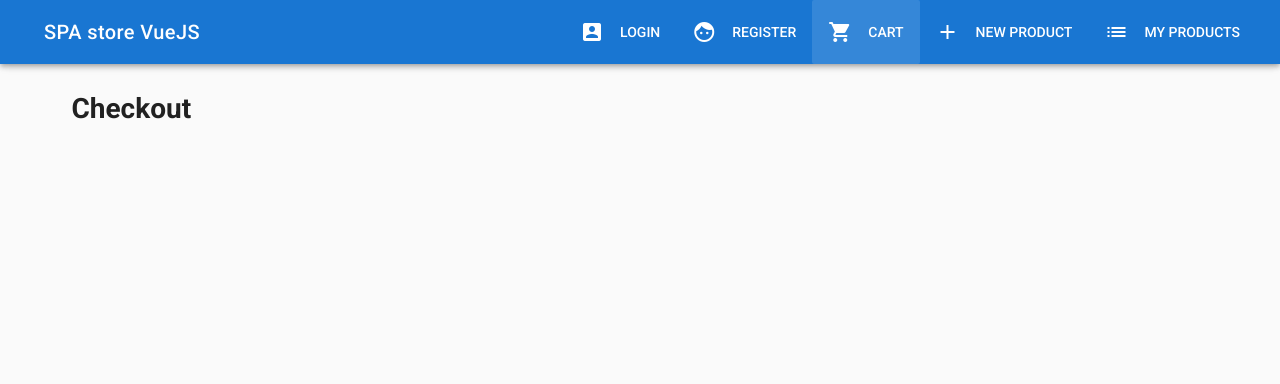
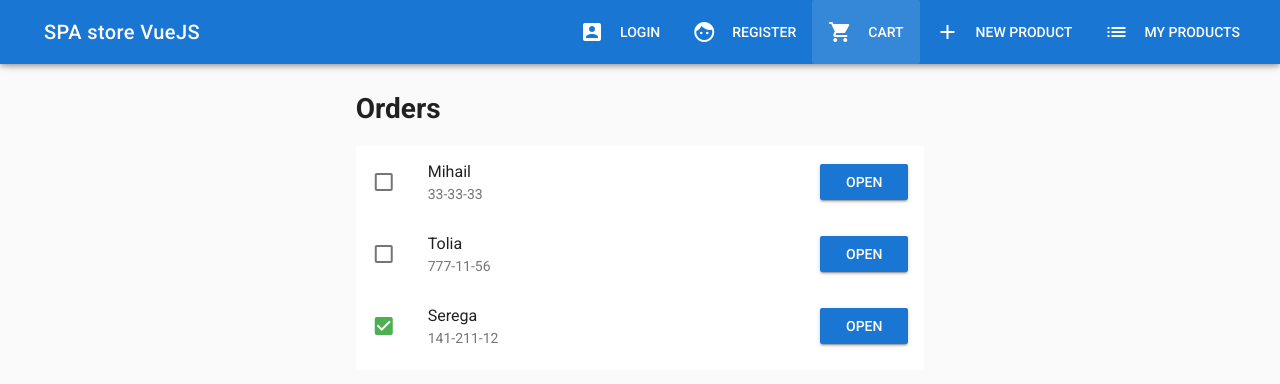
Before and after one commit to wveik/vuejs-spa-store, a Vue app: page /checkout in a window 1280 px wide. Shown: the top 384 px of the page. Built offline with nearby package versions, Linux system fonts and the light colour scheme.

Commit message:
Реализация страницы - Заказов

```diff
--- a/src/components/User/Checkout.vue
+++ b/src/components/User/Checkout.vue
@@ -1,8 +1,38 @@
 <template>
     <v-container>
         <v-layout row>
-            <v-flex xs12>
-                <h1>Checkout</h1>
+            <v-flex xs12 sm6 offset-sm3>
+                <h1 class="text-secondary mb-3">Orders</h1>
+                    <v-list
+                        subheader
+                        two-line
+                        >
+
+                        <v-list-tile avatar
+                            v-for="order in orders"
+                            :key="order.id"
+                        >
+                            <v-list-tile-action>
+                                <v-checkbox
+                                    color="success"
+                                    :input-value="order.done"
+                                    @change="markDone(order)"
+                                ></v-checkbox>
+                            </v-list-tile-action>
+
+                            <v-list-tile-content>
+                                <v-list-tile-title>{{ order.name }}</v-list-tile-title>
+                                <v-list-tile-sub-title>{{ order.phone }}</v-list-tile-sub-title>
+                            </v-list-tile-content>
+
+                            <v-list-tile-action>
+                                <v-btn
+                                    :to="'/product/' + order.productId"
+                                class="primary">Open</v-btn>
+                            </v-list-tile-action>
+                        </v-list-tile>
+
+                    </v-list>
             </v-flex>
         </v-layout>
     </v-container>
@@ -11,7 +41,36 @@
 <script>
 export default {
   data () {
-    return {}
+    return {
+      orders: [
+        {
+          id: '1',
+          name: 'Mihail',
+          phone: '33-33-33',
+          productId: '1',
+          done: false
+        },
+        {
+          id: '2',
+          name: 'Tolia',
+          phone: '777-11-56',
+          productId: '2',
+          done: false
+        },
+        {
+          id: '3',
+          name: 'Serega',
+          phone: '141-211-12',
+          productId: '4',
+          done: true
+        }
+      ]
+    }
+  },
+  methods: {
+    markDone (order) {
+      order.done = true
+    }
   }
 }
 </script>
```
